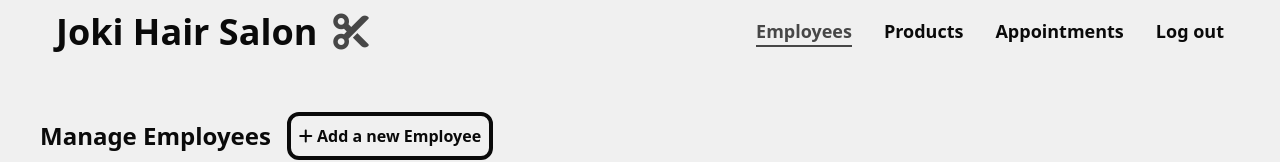
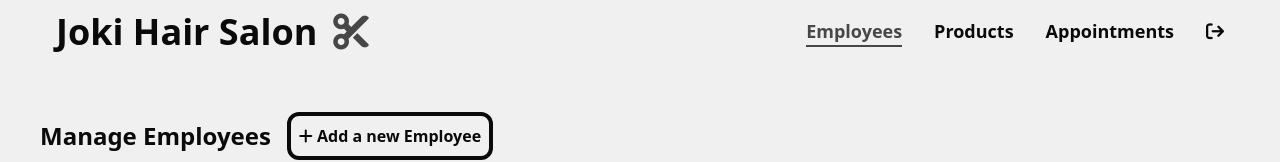
Before and after one commit to Josedzzz/joki-hair-salon-front, a React (Vite) app: page /admin-dashboard in a window 1280 px wide. Shown: the top 162 px of the page. Built offline with nearby package versions, Linux system fonts and the light colour scheme; no server answers; sample sign-in values are in the browser's storage.

Commit message:
change the logout text to an icon

```diff
--- a/src/components/AdminHeader.tsx
+++ b/src/components/AdminHeader.tsx
@@ -55,7 +55,7 @@
           onClick={() => navigate("/login")}
           className={linkClasses("log-out")}
         >
-          Log out
+          <i className="fa-solid fa-arrow-right-from-bracket"></i>
         </a>
       </nav>
     </header>
--- a/src/components/UserHeader.tsx
+++ b/src/components/UserHeader.tsx
@@ -62,7 +62,7 @@
           onClick={() => navigate("/login")}
           className={linkClasses("log-out")}
         >
-          Log out
+          <i className="fa-solid fa-arrow-right-from-bracket"></i>
         </a>
       </nav>
     </header>
```
